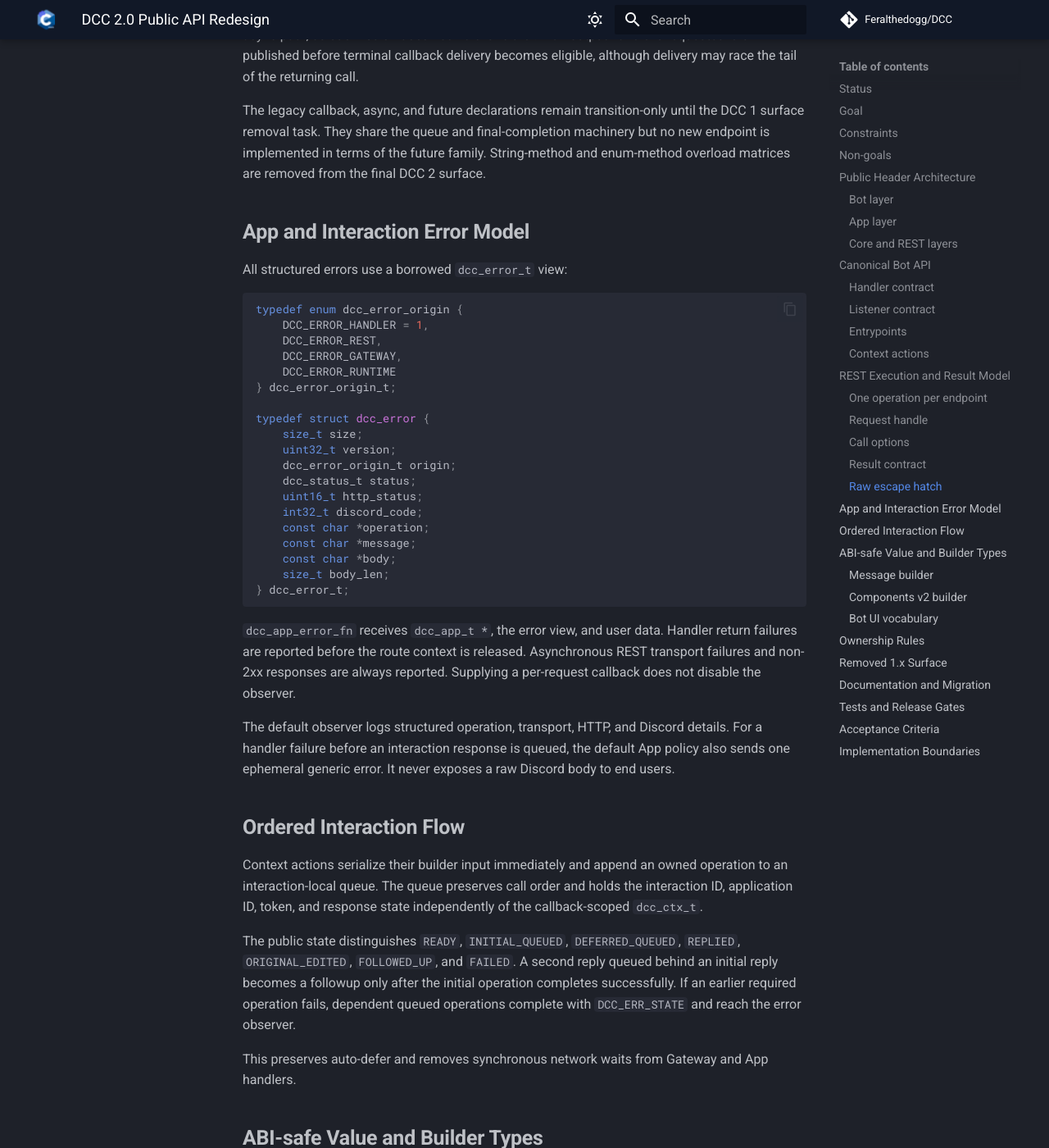
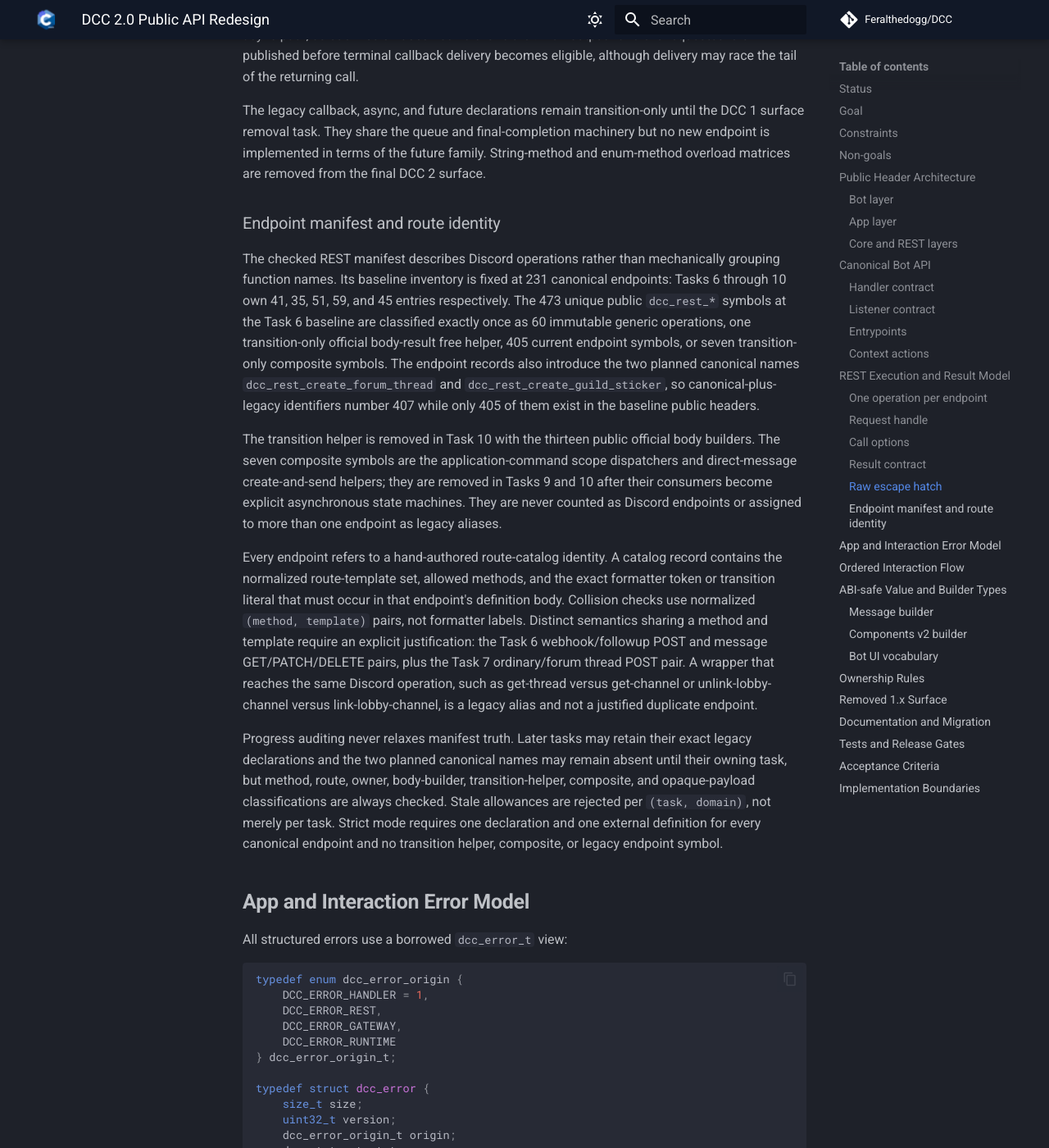
Before and after one commit to Feralthedogg/DCC, an MkDocs documentation site: the page built from docs/superpowers/specs/2026-08-11-dcc-2.0-api-redesign-design.md, in a window 1280 px wide and 1400 px high, scrolled down 8576 px. Shown: the whole window at 82% size. Built offline with MkDocs 1.6.1 and Material for MkDocs 9.7.7, drawn with Linux system fonts in a browser that asks for light colours; comment, search, counter and statistics services are not loaded.

Commit message:
docs: correct REST endpoint inventory contract

```diff
--- a/docs/superpowers/specs/2026-08-11-dcc-2.0-api-redesign-design.md
+++ b/docs/superpowers/specs/2026-08-11-dcc-2.0-api-redesign-design.md
@@ -386,6 +386,46 @@ machinery but no new endpoint is implemented in terms of the future family.
 String-method and enum-method overload matrices are removed from the final DCC
 2 surface.
 
+### Endpoint manifest and route identity
+
+The checked REST manifest describes Discord operations rather than mechanically
+grouping function names. Its baseline inventory is fixed at 231 canonical
+endpoints: Tasks 6 through 10 own 41, 35, 51, 59, and 45 entries respectively.
+The 473 unique public `dcc_rest_*` symbols at the Task 6 baseline are classified
+exactly once as 60 immutable generic operations, one transition-only official
+body-result free helper, 405 current endpoint symbols, or seven
+transition-only composite symbols. The endpoint records also introduce the two
+planned canonical names `dcc_rest_create_forum_thread` and
+`dcc_rest_create_guild_sticker`, so canonical-plus-legacy identifiers number
+407 while only 405 of them exist in the baseline public headers.
+
+The transition helper is removed in Task 10 with the thirteen public official
+body builders. The seven composite symbols are the application-command scope
+dispatchers and direct-message create-and-send helpers; they are removed in
+Tasks 9 and 10 after their consumers become explicit asynchronous state
+machines. They are never counted as Discord endpoints or assigned to more than
+one endpoint as legacy aliases.
+
+Every endpoint refers to a hand-authored route-catalog identity. A catalog
+record contains the normalized route-template set, allowed methods, and the
+exact formatter token or transition literal that must occur in that endpoint's
+definition body. Collision checks use normalized `(method, template)` pairs,
+not formatter labels. Distinct semantics sharing a method and template require
+an explicit justification: the Task 6 webhook/followup POST and message
+GET/PATCH/DELETE pairs, plus the Task 7 ordinary/forum thread POST pair. A
+wrapper that reaches the same Discord operation, such as get-thread versus
+get-channel or unlink-lobby-channel versus link-lobby-channel, is a legacy
+alias and not a justified duplicate endpoint.
+
+Progress auditing never relaxes manifest truth. Later tasks may retain their
+exact legacy declarations and the two planned canonical names may remain
+absent until their owning task, but method, route, owner, body-builder,
+transition-helper, composite, and opaque-payload classifications are always
+checked. Stale allowances are rejected per `(task, domain)`, not merely per
+task. Strict mode requires one declaration and one external definition for
+every canonical endpoint and no transition helper, composite, or legacy
+endpoint symbol.
+
 ## App and Interaction Error Model
 
 All structured errors use a borrowed `dcc_error_t` view:
```
Also changed, not shown: .superpowers/sdd/2026-08-11-dcc-2.0-api-redesign/task-6-brief.md (+41 -8 lines), docs/superpowers/plans/2026-08-11-dcc-2.0-api-redesign.md (+10 -0 lines).
